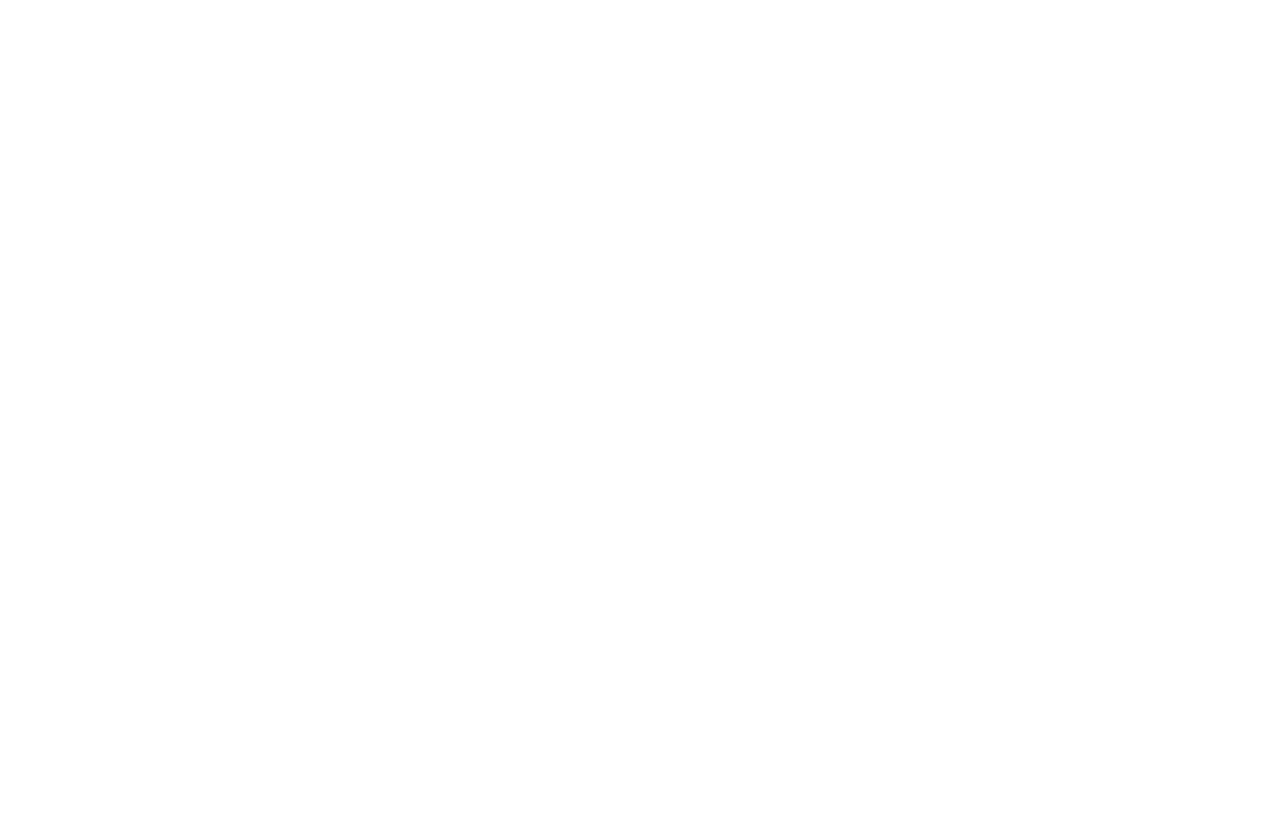
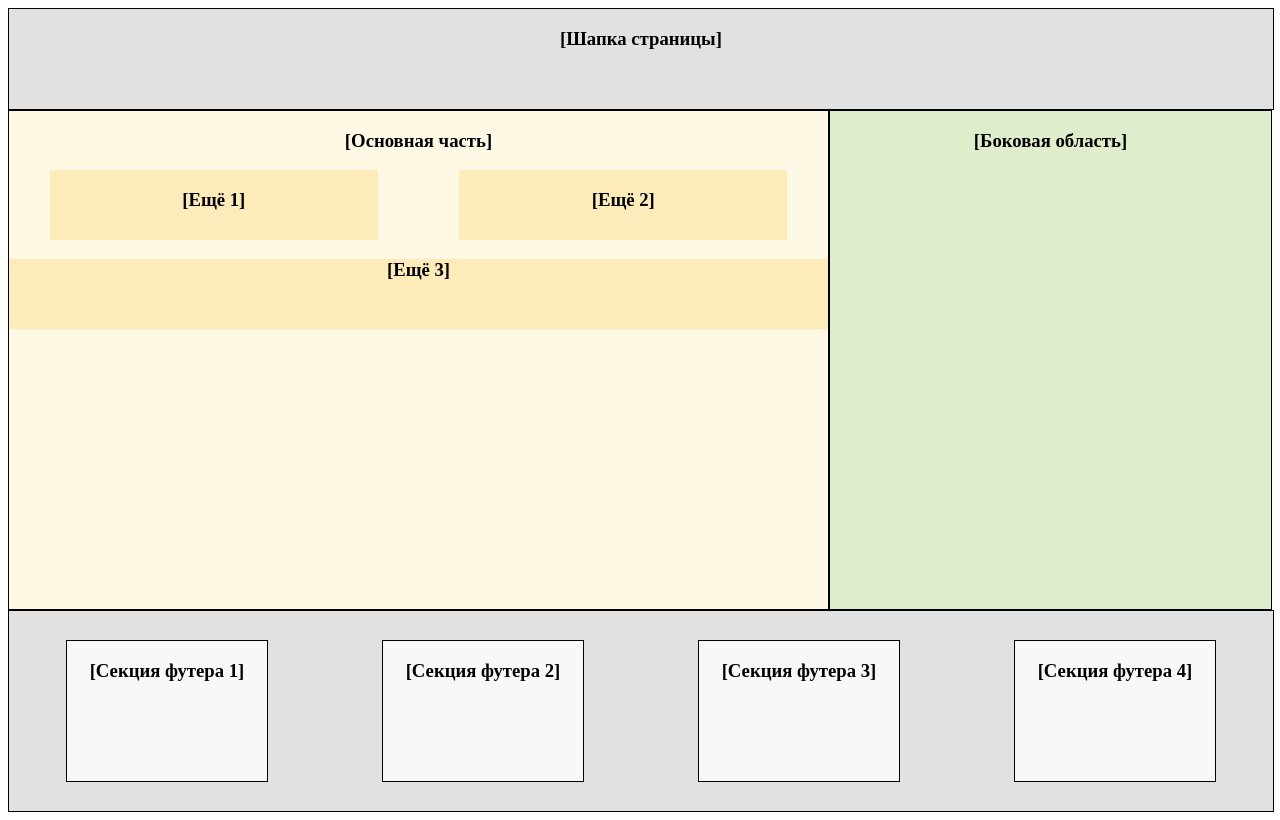
Before and after one commit to altarin/develop, a plain HTML site: page week5/table/index.html in a window 1280 px wide. Drawn offline with Linux system fonts and the light colour scheme.

Commit message:
created all blocks

```diff
--- a/week5/table/index.html
+++ b/week5/table/index.html
@@ -6,10 +6,49 @@
     <meta http-equiv="X-UA-Compatible" content="IE=edge">
     <meta name="viewport" content="width=device-width, initial-scale=1.0">
     <title>Table</title>
+    <link rel="stylesheet" href="style.css" type="text/css" />
 </head>
 
 <body>
+    <header>
+        <h3>[Шапка страницы]</h3>
+    </header>
+    <div class="container">
+        <main class="main">
+            <h3>[Основная часть]</h3>
+            <div class="all_post">
+                <div class="one_two">
+                    <article class="one_post">
+                        <h3>[Eщё 1]</h3>
+                    </article>
+                    <article class="two_post">
+                        <h3>[Eщё 2]</h3>
+                    </article>
+                </div>
 
+                <article class="three_post">
+                    <h3>[Eщё 3]</h3>
+                </article>
+            </div>
+        </main>
+        <aside>
+            <h3>[Боковая область]</h3>
+        </aside>
+    </div>
+    <footer>
+        <section>
+            <h3>[Секция футера 1]</h3>
+        </section>
+        <section>
+            <h3>[Секция футера 2]</h3>
+        </section>
+        <section>
+            <h3>[Секция футера 3]</h3>
+        </section>
+        <section>
+            <h3>[Секция футера 4]</h3>
+        </section>
+    </footer>
 </body>
 
 </html>
--- /dev/null
+++ b/week5/table/style.css
@@ -0,0 +1,77 @@
+h3 {
+    text-align: center;
+}
+
+header,
+footer {
+    background-color: #e1e1e1;
+}
+
+article {
+    background-color: #feebba;
+}
+
+header {
+    border: 1px solid black;
+    width: 100%;
+    height: 100px;
+
+}
+
+.container {
+    display: flex;
+    height: 500px;
+}
+
+.main {
+    border: 1px solid black;
+    width: 65%;
+
+    background-color: #fff8e4;
+}
+
+.all_post {}
+
+.one_two {
+    display: flex;
+    justify-content: space-around;
+}
+
+.one_post,
+.two_post {
+    width: 40%;
+    height: 70px;
+}
+
+main .three_post {
+
+    height: 70px;
+
+    justify-content: center;
+}
+
+aside {
+    border: 1px solid black;
+    width: 35%;
+
+    background-color: #deedcc;
+}
+
+footer {
+    border: 1px solid black;
+    width: 100%;
+    height: 200px;
+    display: flex;
+    justify-content: space-around;
+    align-items: center;
+}
+
+
+section {
+    border: 1px solid black;
+    width: 200px;
+    height: 140px;
+    background-color: #f8f8f8;
+
+
+}
```
